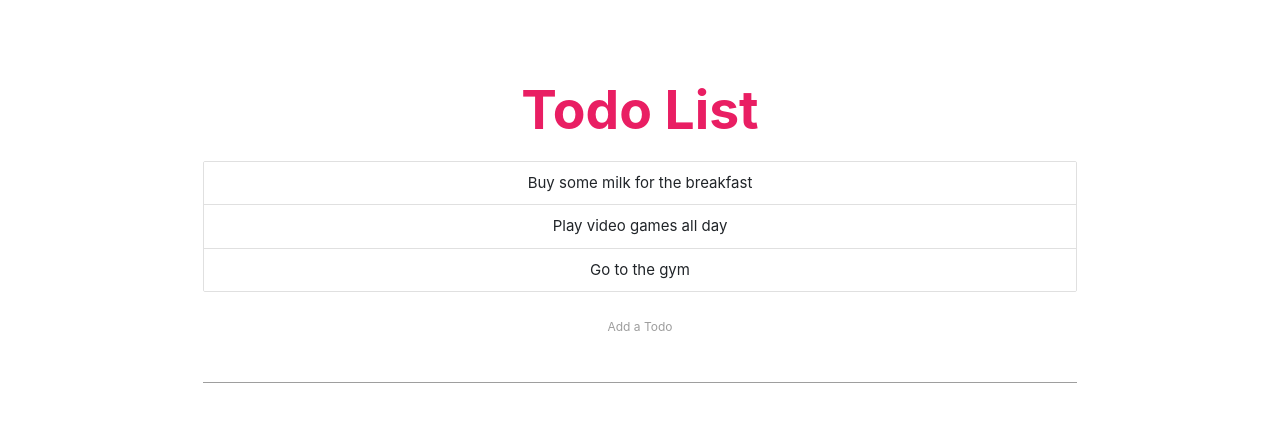
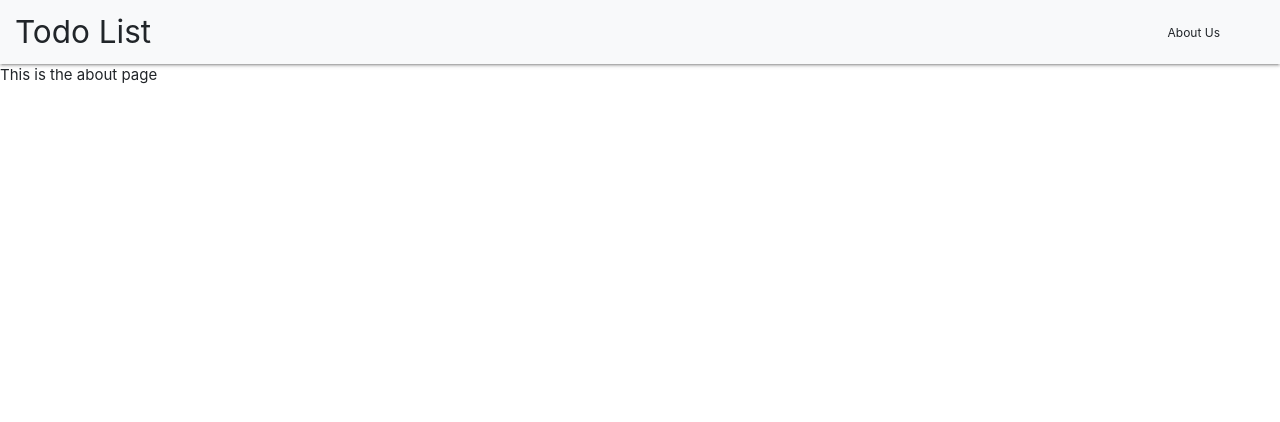
Before and after one commit to Morel-D/Todo-List, a React (Create React App) app in the folder client/: page /aboutUs in a window 1280 px wide. Shown: the top 422 px of the page. Built offline with nearby package versions, Linux system fonts and the light colour scheme.

Commit message:
Setting  up the react router

```diff
--- a/client/package.json
+++ b/client/package.json
@@ -8,6 +8,7 @@
     "@testing-library/user-event": "^13.5.0",
     "react": "^18.2.0",
     "react-dom": "^18.2.0",
+    "react-router-dom": "^6.5.0",
     "react-scripts": "5.0.1",
     "web-vitals": "^2.1.4"
   },
--- a/client/src/App.js
+++ b/client/src/App.js
@@ -1,5 +1,8 @@
 import Todo from "./Components/Todo";
 import React, { Components } from 'react';
+import { BrowserRouter, Route, Routes } from 'react-router-dom';
+import Navbar from "./Components/Navbar";
+import About from "./Components/About";
 
 
 function App() {
@@ -22,16 +25,17 @@ function App() {
   }
 
   return (
-    <div className="App">
-      <header className="App-header">
-      </header>
-
-      <div className="container center todo-app py-5">
-        <h2 className="pink-text"><b>Todo List</b></h2>
-        <Todo  todos={todos} deleteTodo ={ deleteTodo } />
+    <BrowserRouter>
+      <div className="App">
+        <header className="App-header">
+          <Navbar />
+        </header>
+        <Routes>
+          <Route  path="/" element ={<Todo  todos={todos} deleteTodo ={ deleteTodo } />} />
+          <Route path="/aboutUs" element={<About />}/>
+        </Routes>
       </div>
-
-    </div>
+    </BrowserRouter>
   );
 }
 
--- /dev/null
+++ b/client/src/Components/About.jsx
@@ -0,0 +1,9 @@
+const About = () => {
+    return (
+        <div>
+            This is the about page
+        </div>
+     );
+}
+
+export default About;
--- /dev/null
+++ b/client/src/Components/Navbar.jsx
@@ -0,0 +1,16 @@
+import { Link } from "react-router-dom";
+
+const Navbar = () => {
+    return (
+        <nav className="bg-light">
+        <div className="nav-wrapper">
+          <Link to="/"><a href="#" className="brand-logo text-dark mx-3">Todo List</a></Link>
+          <ul id="nav-mobile" className="right hide-on-med-and-down">
+            <li><Link to="/aboutUs"><label href="badges.html" className="text-dark mx-5">About Us</label></Link></li>
+          </ul>
+        </div>
+      </nav>
+     );
+}
+
+export default Navbar;
--- a/client/src/Components/Todo.jsx
+++ b/client/src/Components/Todo.jsx
@@ -21,14 +21,18 @@ const Todo = ({ todos, deleteTodo }) => {
 
 
     return (
-        <React.Fragment>
-             <div className="todos collection">
-            { todoList }
+
+        <div className="Todos">
+            <div className="container center todo-app py-5">
+                <div className="todos collection">
+                   { todoList }
+                 </div>
+                <div className="form">
+                  <AddTodo />
+                </div>
+            </div>
         </div>
-        <div className="form">
-              <AddTodo />
-        </div>
-       </React.Fragment>
+
      );
 }
 
```
Also changed, not shown: 1 other file (tests, documents, lock files or other folders).
